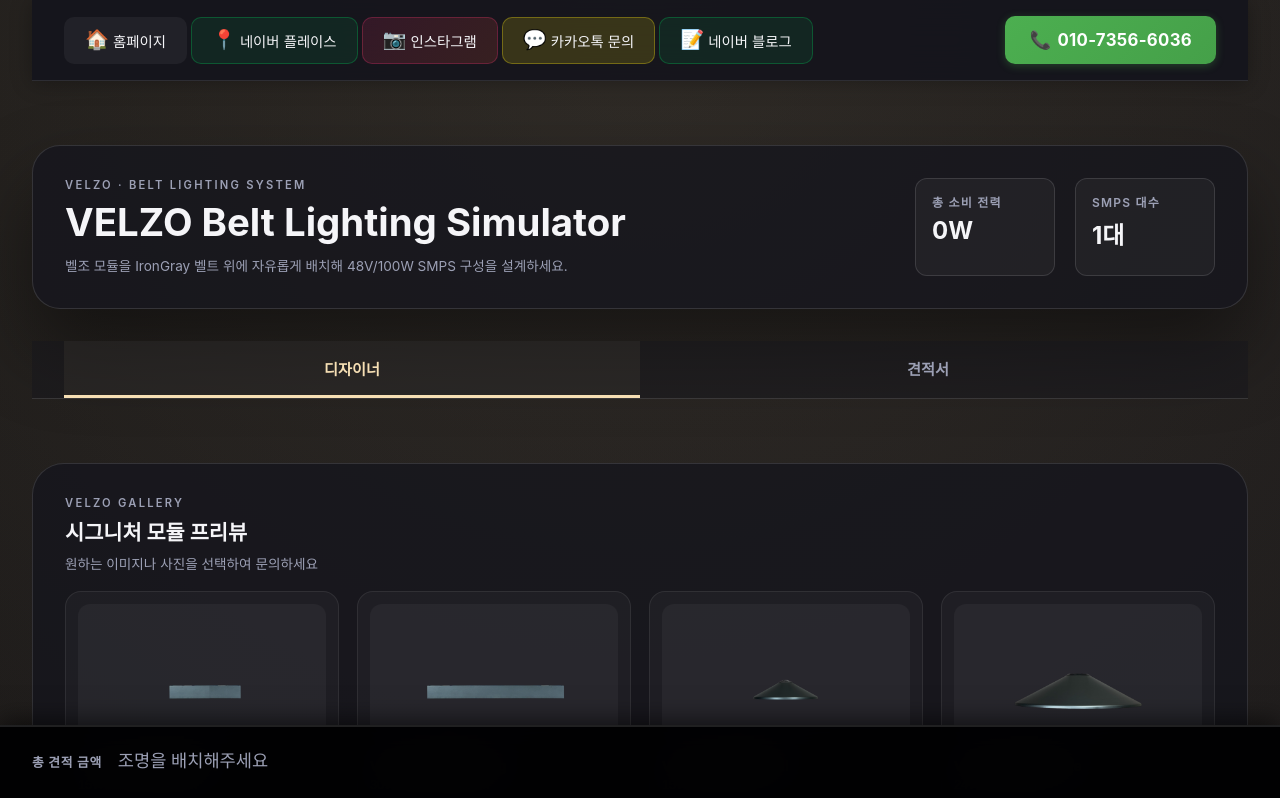
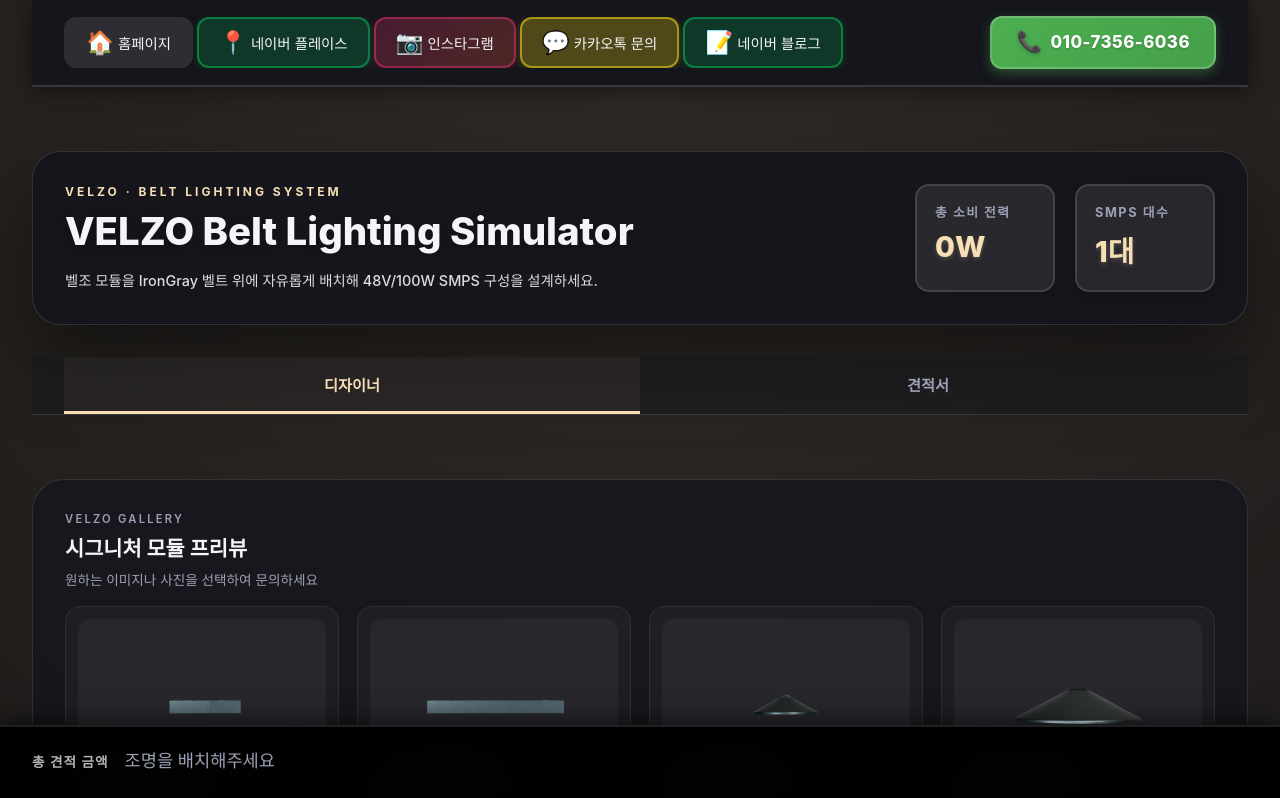
Before and after one commit to velzo-by-lake/velzo-smps, a React (Vite) app: page / in a window 1280 px wide. Shown: the top 798 px of the page. Built offline with nearby package versions, Linux system fonts and the light colour scheme; the HTML template or start-up script is replaced by a standard one.

Commit message:
feat: 시인성 대폭 개선 - 텍스트 크기, 색상 대비, 배경 강화, 버튼 강조

```diff
--- a/src/App.css
+++ b/src/App.css
@@ -52,14 +52,14 @@
    상단 배너 - 모바일 최적화
    ============================================ */
 .top-banner {
-  background: rgba(22, 22, 29, 0.98);
-  border-bottom: 1px solid rgba(255, 255, 255, 0.1);
-  padding: 12px 0;
+  background: rgba(22, 22, 29, 0.99);
+  border-bottom: 2px solid rgba(255, 255, 255, 0.15);
+  padding: 14px 0;
   position: sticky;
   top: 0;
   z-index: 200;
   backdrop-filter: blur(20px);
-  box-shadow: 0 2px 20px rgba(0, 0, 0, 0.3);
+  box-shadow: 0 4px 24px rgba(0, 0, 0, 0.5);
 }
 
 .banner-content {
@@ -91,24 +91,26 @@
   align-items: center;
   justify-content: center;
   gap: 4px;
-  padding: 10px 12px;
-  border-radius: 10px;
+  padding: 12px 14px;
+  border-radius: 12px;
   text-decoration: none;
   font-size: 0;
-  min-width: 44px;
-  min-height: 44px;
-  border: 1px solid transparent;
-  background: rgba(255, 255, 255, 0.05);
+  min-width: 48px;
+  min-height: 48px;
+  border: 2px solid transparent;
+  background: rgba(255, 255, 255, 0.1);
   color: var(--text);
   transition: all 0.2s ease;
   flex-shrink: 0;
   -webkit-tap-highlight-color: rgba(246, 223, 180, 0.2);
   touch-action: manipulation;
+  box-shadow: 0 2px 8px rgba(0, 0, 0, 0.2);
 }
 
 .banner-link .link-icon {
-  font-size: 1.2rem;
+  font-size: 1.4rem;
   line-height: 1;
+  filter: brightness(1.2);
 }
 
 .banner-link .link-text {
@@ -121,116 +123,130 @@
 }
 
 .banner-link.naver {
-  background: rgba(3, 199, 90, 0.1);
-  border-color: rgba(3, 199, 90, 0.3);
+  background: rgba(3, 199, 90, 0.2);
+  border-color: rgba(3, 199, 90, 0.5);
+  box-shadow: 0 2px 8px rgba(3, 199, 90, 0.2);
 }
 
 .banner-link.naver:hover {
-  background: rgba(3, 199, 90, 0.2);
+  background: rgba(3, 199, 90, 0.3);
+  border-color: #03c75a;
 }
 
 .banner-link.instagram {
-  background: linear-gradient(135deg, rgba(225, 48, 108, 0.15), rgba(245, 96, 64, 0.15));
-  border-color: rgba(225, 48, 108, 0.3);
+  background: linear-gradient(135deg, rgba(225, 48, 108, 0.25), rgba(245, 96, 64, 0.25));
+  border-color: rgba(225, 48, 108, 0.5);
+  box-shadow: 0 2px 8px rgba(225, 48, 108, 0.2);
 }
 
 .banner-link.instagram:hover {
-  background: linear-gradient(135deg, rgba(225, 48, 108, 0.25), rgba(245, 96, 64, 0.25));
+  background: linear-gradient(135deg, rgba(225, 48, 108, 0.35), rgba(245, 96, 64, 0.35));
+  border-color: #e1306c;
 }
 
 .banner-link.kakao {
-  background: rgba(255, 232, 18, 0.15);
-  border-color: rgba(255, 232, 18, 0.3);
+  background: rgba(255, 232, 18, 0.25);
+  border-color: rgba(255, 232, 18, 0.5);
+  box-shadow: 0 2px 8px rgba(255, 232, 18, 0.2);
 }
 
 .banner-link.kakao:hover {
-  background: rgba(255, 232, 18, 0.25);
+  background: rgba(255, 232, 18, 0.35);
+  border-color: #fee500;
   color: #3c1e1e;
 }
 
 .banner-link.blog {
-  background: rgba(3, 199, 90, 0.1);
-  border-color: rgba(3, 199, 90, 0.3);
+  background: rgba(3, 199, 90, 0.2);
+  border-color: rgba(3, 199, 90, 0.5);
+  box-shadow: 0 2px 8px rgba(3, 199, 90, 0.2);
 }
 
 .banner-link.blog:hover {
-  background: rgba(3, 199, 90, 0.2);
+  background: rgba(3, 199, 90, 0.3);
+  border-color: #03c75a;
 }
 
 .phone-button {
   display: flex;
   align-items: center;
   justify-content: center;
-  gap: 6px;
-  padding: 10px 16px;
-  border-radius: 10px;
+  gap: 8px;
+  padding: 12px 18px;
+  border-radius: 12px;
   text-decoration: none;
-  font-weight: 700;
-  font-size: 0.85rem;
+  font-weight: 800;
+  font-size: 0.95rem;
   white-space: nowrap;
-  min-height: 44px;
+  min-height: 48px;
   background: linear-gradient(135deg, #4CAF50, #45a049);
   color: white;
-  border: none;
+  border: 2px solid rgba(255, 255, 255, 0.2);
   transition: all 0.2s ease;
-  box-shadow: 0 2px 8px rgba(76, 175, 80, 0.3);
+  box-shadow: 0 4px 12px rgba(76, 175, 80, 0.4), 0 0 0 0 rgba(76, 175, 80, 0.2);
   flex-shrink: 0;
   -webkit-tap-highlight-color: transparent;
   touch-action: manipulation;
 }
 
 .phone-button:active {
-  transform: scale(0.98);
-  box-shadow: 0 1px 4px rgba(76, 175, 80, 0.3);
+  transform: scale(0.97);
+  box-shadow: 0 2px 8px rgba(76, 175, 80, 0.4);
 }
 
 .phone-icon {
-  font-size: 1.1rem;
+  font-size: 1.3rem;
   line-height: 1;
+  filter: drop-shadow(0 1px 2px rgba(0, 0, 0, 0.2));
 }
 
 .phone-number {
-  letter-spacing: 0.3px;
-  font-size: 0.85rem;
+  letter-spacing: 0.5px;
+  font-size: 0.95rem;
+  font-weight: 800;
+  text-shadow: 0 1px 2px rgba(0, 0, 0, 0.2);
 }
 
 /* ============================================
    헤더 - 카드 기반 모바일 스타일
    ============================================ */
 .sim-header {
-  background: var(--panel);
+  background: rgba(22, 22, 29, 0.95);
   border-radius: 0;
   border: none;
-  border-bottom: 1px solid var(--border);
-  padding: 20px 16px;
+  border-bottom: 2px solid var(--border);
+  padding: 24px 16px;
   margin: 0;
   display: flex;
   flex-direction: column;
-  gap: 16px;
-  box-shadow: none;
+  gap: 20px;
+  box-shadow: 0 4px 16px rgba(0, 0, 0, 0.3);
 }
 
 .eyebrow {
-  margin: 0 0 6px;
-  letter-spacing: 0.2em;
-  font-size: 0.7rem;
-  color: var(--muted);
+  margin: 0 0 8px;
+  letter-spacing: 0.25em;
+  font-size: 0.75rem;
+  color: var(--accent);
   text-transform: uppercase;
-  font-weight: 600;
+  font-weight: 700;
 }
 
 .sim-header h1 {
-  margin: 0 0 8px;
-  font-size: 1.5rem;
-  font-weight: 700;
+  margin: 0 0 12px;
+  font-size: 1.7rem;
+  font-weight: 800;
   line-height: 1.3;
+  color: var(--text);
+  text-shadow: 0 2px 8px rgba(0, 0, 0, 0.3);
 }
 
 .lead {
   margin: 0;
-  color: var(--muted);
-  font-size: 0.85rem;
-  line-height: 1.5;
+  color: rgba(255, 255, 255, 0.85);
+  font-size: 0.9rem;
+  line-height: 1.6;
+  font-weight: 500;
 }
 
 .header-metrics {
@@ -241,27 +257,30 @@
 }
 
 .header-metrics > div {
-  background: rgba(255, 255, 255, 0.04);
-  border: 1px solid var(--border);
-  border-radius: 12px;
-  padding: 14px 16px;
+  background: rgba(255, 255, 255, 0.08);
+  border: 2px solid var(--border);
+  border-radius: 14px;
+  padding: 16px 18px;
   text-align: center;
+  box-shadow: 0 2px 8px rgba(0, 0, 0, 0.2);
 }
 
 .metric-label {
   display: block;
-  font-size: 0.75rem;
+  font-size: 0.8rem;
   color: var(--muted);
-  margin-bottom: 6px;
+  margin-bottom: 8px;
   text-transform: uppercase;
-  letter-spacing: 0.1em;
-  font-weight: 600;
+  letter-spacing: 0.12em;
+  font-weight: 700;
 }
 
 .header-metrics strong {
-  font-size: 1.5rem;
-  font-weight: 700;
+  font-size: 1.8rem;
+  font-weight: 800;
   display: block;
+  color: var(--accent);
+  text-shadow: 0 2px 4px rgba(246, 223, 180, 0.2);
 }
 
 /* ============================================
@@ -774,22 +793,26 @@
 }
 
 .modal-info h3 {
-  margin: 0 0 8px;
-  font-size: 1.4rem;
-  font-weight: 700;
+  margin: 0 0 10px;
+  font-size: 1.5rem;
+  font-weight: 800;
+  color: var(--text);
+  text-shadow: 0 2px 4px rgba(0, 0, 0, 0.3);
 }
 
 .modal-spec {
-  color: var(--muted);
-  font-size: 0.9rem;
-  margin: 0 0 12px;
+  color: rgba(255, 255, 255, 0.8);
+  font-size: 0.95rem;
+  margin: 0 0 14px;
+  font-weight: 600;
 }
 
 .modal-description {
-  color: var(--text);
-  font-size: 0.9rem;
-  line-height: 1.6;
-  margin: 0 0 16px;
+  color: rgba(255, 255, 255, 0.9);
+  font-size: 0.95rem;
+  line-height: 1.7;
+  margin: 0 0 20px;
+  font-weight: 500;
 }
 
 .modal-gallery {
--- a/src/components/PriceSummary.css
+++ b/src/components/PriceSummary.css
@@ -35,11 +35,11 @@
 }
 
 .price-label {
-  color: var(--muted);
-  font-size: 0.8rem;
-  font-weight: 600;
+  color: rgba(255, 255, 255, 0.7);
+  font-size: 0.85rem;
+  font-weight: 700;
   text-transform: uppercase;
-  letter-spacing: 0.05em;
+  letter-spacing: 0.08em;
 }
 
 .price-values {
@@ -58,16 +58,18 @@
 
 .price-discount {
   color: var(--accent);
-  font-size: 1.6rem;
-  font-weight: 700;
+  font-size: 1.8rem;
+  font-weight: 800;
   letter-spacing: -0.02em;
+  text-shadow: 0 2px 8px rgba(246, 223, 180, 0.3);
 }
 
 .price-normal {
   color: var(--text);
-  font-size: 1.6rem;
-  font-weight: 700;
+  font-size: 1.8rem;
+  font-weight: 800;
   letter-spacing: -0.02em;
+  text-shadow: 0 2px 8px rgba(0, 0, 0, 0.3);
 }
 
 .price-empty {
@@ -78,12 +80,14 @@
 
 .discount-badge {
   color: white;
-  padding: 4px 10px;
-  border-radius: 8px;
-  font-size: 0.75rem;
-  font-weight: 700;
+  padding: 6px 12px;
+  border-radius: 10px;
+  font-size: 0.85rem;
+  font-weight: 800;
   white-space: nowrap;
   animation: pulse 2s ease-in-out infinite;
+  text-shadow: 0 1px 3px rgba(0, 0, 0, 0.3);
+  border: 1px solid rgba(255, 255, 255, 0.2);
 }
 
 .discount-badge.time {
@@ -110,25 +114,27 @@
 .price-details {
   display: flex;
   flex-direction: column;
-  gap: 4px;
-  font-size: 0.8rem;
-  color: var(--muted);
-  margin-top: 4px;
+  gap: 6px;
+  font-size: 0.85rem;
+  color: rgba(255, 255, 255, 0.8);
+  margin-top: 6px;
 }
 
 .discount-amount {
   color: var(--accent);
-  font-weight: 600;
+  font-weight: 700;
+  font-size: 0.9rem;
 }
 
 .time-remaining {
   color: #4CAF50;
-  font-weight: 600;
-  font-size: 0.85rem;
+  font-weight: 700;
+  font-size: 0.9rem;
   animation: blink 1s ease-in-out infinite;
   display: flex;
   align-items: center;
-  gap: 4px;
+  gap: 6px;
+  text-shadow: 0 1px 3px rgba(76, 175, 80, 0.3);
 }
 
 .time-remaining::before {
```
